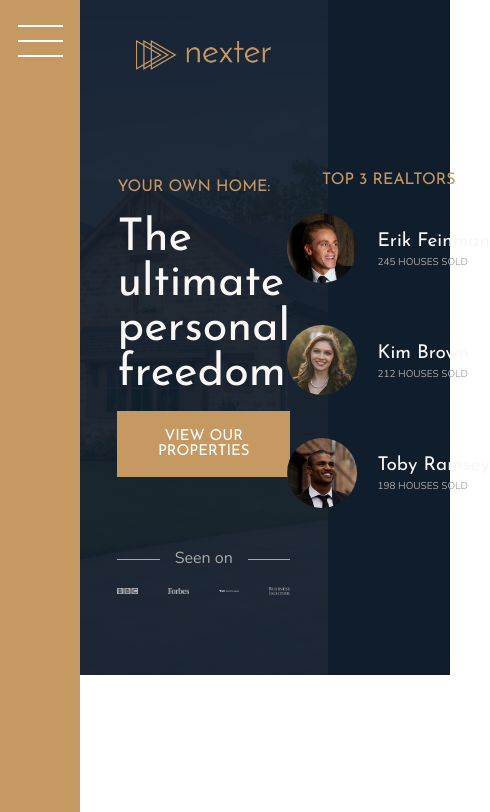
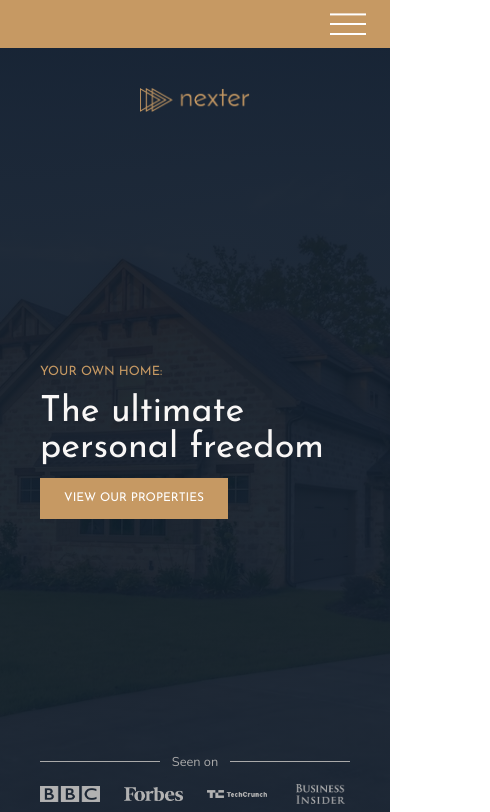
Before and after one commit to AntonioSertic23/Course-Project-Nexter, a website: page index.html in a window 390 px wide. Shown: the top 812 px of the page, 490 px wide, since content can reach past the window. Drawn offline with nearby package versions, Linux system fonts and the light colour scheme; files that its build step writes are made by us from their sources.

Commit message:
Writing Media Queries

```diff
--- a/sass/_base.scss
+++ b/sass/_base.scss
@@ -14,6 +14,12 @@ $color-grey-dark-2: #6d5d4b;
 $font-primary: "Nunito", sans-serif;
 $font-display: "Josefin Sans", sans-serif;
 
+// RESPONSIVE BREAKPOINTS
+$bp-largest: 75em; // 1200px
+$bp-large: 62.5em; // 1000px
+$bp-medium: 50em; // 800px;
+$bp-small: 37.5em; // 600px;
+
 *,
 *::before,
 *::after {
@@ -25,6 +31,10 @@ $font-display: "Josefin Sans", sans-serif;
 html {
   box-sizing: border-box;
   font-size: 62.5%; // 10px/16px = 62.5% -> 1rem = 10px
+
+  @media only screen and (max-width: $bp-largest) {
+    font-size: 50%;
+  }
 }
 
 body {
@@ -43,4 +53,13 @@ body {
     minmax(6rem, 1fr) [center-start]
     repeat(8, [col-start] minmax(min-content, 14rem) [col-end])
     [center-end] minmax(6rem, 1fr) [full-end];
+
+  @media only screen and (max-width: $bp-large) {
+    grid-template-rows: 6rem 80vh min-content 40vw repeat(3, min-content);
+    grid-template-columns: [full-start] minmax(6rem, 1fr) [center-start] repeat(8, [col-start] minmax(min-content, 14rem) [col-end]) [center-end] minmax(6rem, 1fr) [full-end];
+  }
+
+  @media only screen and (max-width: $bp-medium) {
+    grid-template-rows: 6rem calc(100vh - 6rem);
+  }
 }
--- a/sass/_header.scss
+++ b/sass/_header.scss
@@ -13,6 +13,14 @@
   grid-template-columns: minmax(min-content, max-content);
   grid-row-gap: 1.5rem;
   justify-content: center;
+
+  @media only screen and (max-width: $bp-medium) {
+    grid-column: 1 / -1;
+  }
+
+  @media only screen and (max-width: $bp-small) {
+    padding: 5rem;
+  }
 
   &__logo {
     height: 3rem;
--- a/sass/_realtors.scss
+++ b/sass/_realtors.scss
@@ -9,12 +9,24 @@
   justify-items: center;
   grid-row-gap: 2rem;
 
+  @media only screen and (max-width: $bp-medium) {
+    grid-column: 1 / -1;
+  }
+
   &__list {
     display: grid;
     grid-template-columns: min-content max-content;
     grid-column-gap: 2rem;
     grid-row-gap: 5vh;
     align-items: center;
+
+    @media only screen and (max-width: $bp-medium) {
+      grid-template-columns: repeat(3, min-content max-content);
+    }
+
+    @media only screen and (max-width: $bp-small) {
+      grid-template-columns: min-content max-content;
+    }
   }
 
   &__img {
--- a/sass/_sidebar.scss
+++ b/sass/_sidebar.scss
@@ -5,6 +5,13 @@
 
   display: flex;
   justify-content: center;
+
+  @media only screen and (max-width: $bp-large) {
+    grid-column: 1 / -1;
+    grid-row: 1 / 2;
+    justify-content: flex-end;
+    align-items: center;
+  }
 }
 
 .nav-btn {
@@ -31,4 +38,16 @@
   &::after {
     transform: translateY(1.3rem);
   }
+
+  @media only screen and (max-width: $bp-large) {
+    margin-top: 0;
+    margin-right: 3rem;
+
+    &::before {
+      transform: translateY(-1.2rem);
+    }
+    &::after {
+      transform: translateY(1rem);
+    }
+  }
 }
--- a/sass/_story.scss
+++ b/sass/_story.scss
@@ -10,6 +10,11 @@
     grid-template-rows: repeat(6, 1fr);
     grid-template-columns: repeat(6, 1fr);
     align-items: center;
+
+    @media only screen and (max-width: $bp-medium) {
+      grid-column: 1 / -1;
+      padding: 6rem;
+    }
   }
 
   &__img--1 {
@@ -17,6 +22,11 @@
     grid-row: 2 / 6;
     grid-column: 2 / 6;
     box-shadow: 0 2rem 5rem rgba(#000, 0.1);
+
+    @media only screen and (max-width: $bp-medium) {
+      grid-column: 1 / 5;
+      grid-row: 1 / -1;
+    }
   }
 
   &__img--2 {
@@ -25,6 +35,11 @@
     grid-column: 4 / 7;
     z-index: 20;
     box-shadow: 0 2rem 5rem rgba(#000, 0.2);
+
+    @media only screen and (max-width: $bp-medium) {
+      grid-row: 1 / -1;
+      width: 100%;
+    }
   }
 
   &__content {
@@ -36,6 +51,11 @@
     display: grid;
     align-content: center;
     justify-items: start;
+
+    @media only screen and (max-width: $bp-medium) {
+      grid-column: 1 / -1;
+      grid-row: 5 / 6;
+    }
   }
 
   &__text {
```
